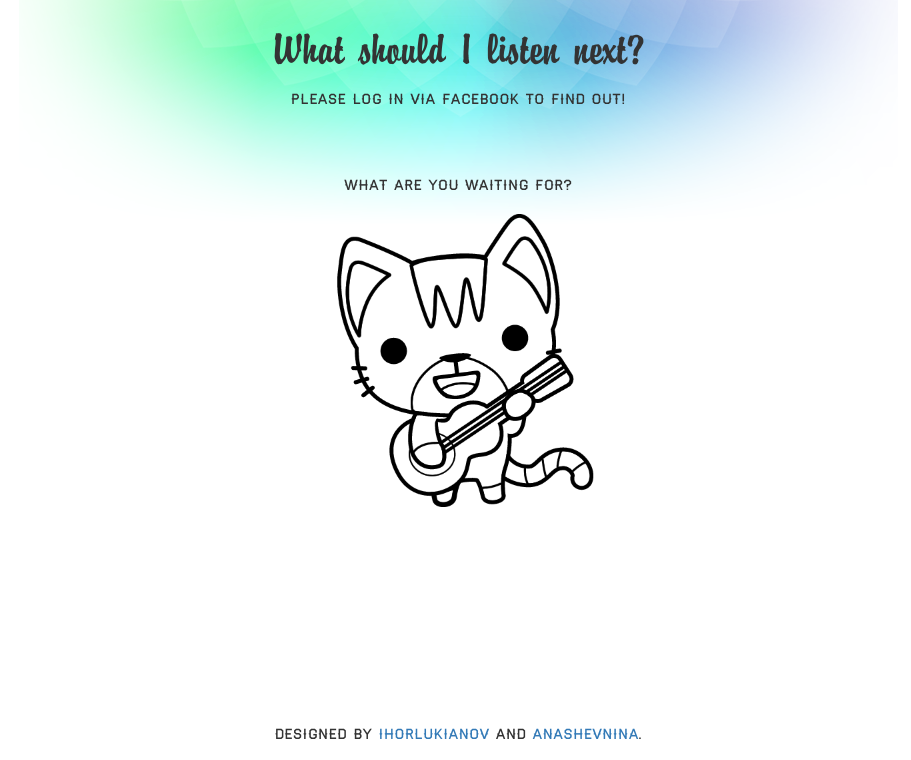
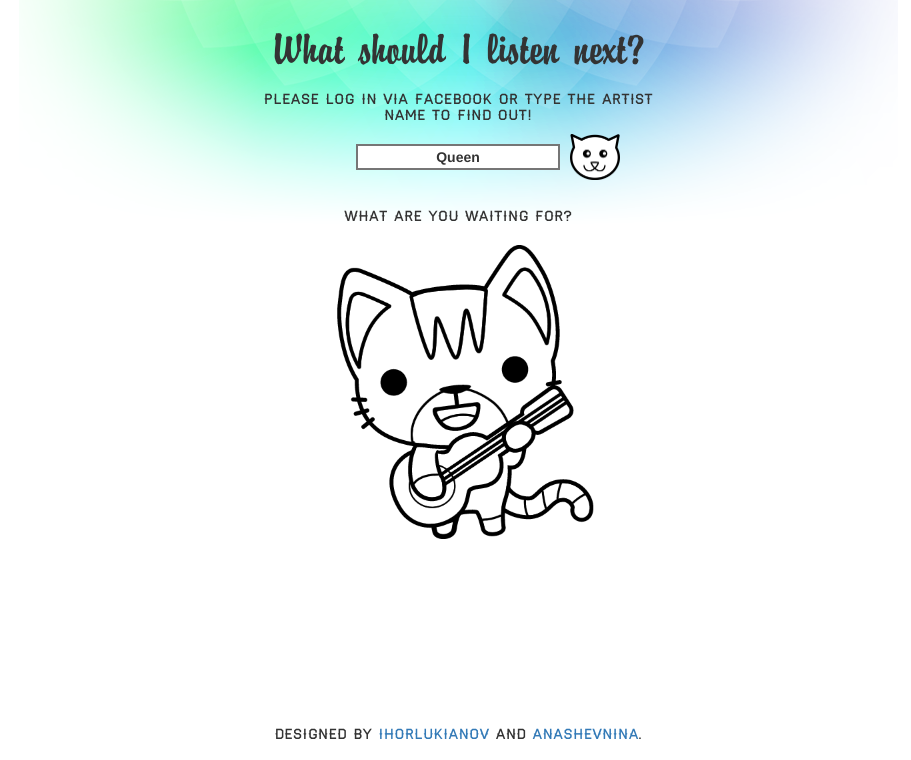
Before and after one commit to is-apoop/whatshouldilistennext, a Python web app: template WhatShouldIListenNext/templates/index.html in a window 1280 px wide. Shown: the top 760 px of the page, without its empty margins (182-1093 px from the left). Run offline with Jinja, Linux system fonts and the light colour scheme; the template is opened without the code that fills it, so the values that code supplies are empty; some libraries are stand-ins or nearby versions.

Commit message:
'inputField'

```diff
--- a/WhatShouldIListenNext/templates/index.html
+++ b/WhatShouldIListenNext/templates/index.html
@@ -22,11 +22,16 @@
               <div id='messages'>
                 <h3 id="status">
                 </h3>
-                <br>
                  <div id='fbbutton'>
-                  <fb:login-button id='fb_login_button' class = 'shown' scope="public_profile,email,user_likes" data-size="xlarge" onlogin="checkLoginState();">
+                  <fb:login-button id='fb_login_button' class = 'shown' scope="public_profile,email,user_likes" data-size="large" onlogin="checkLoginState();">
                   </fb:login-button>
                  </div>
+                 <div id="artist-input">
+                  <span>
+                     <input title="Artist" type="text"  size=20% id="artist" name="artist" value='Queen'/>
+                  </span>
+                  <input type="image" src="/stylesheets/img/cat_button.jpg" name="saveForm" class="btTxt submit" id="go" title="Find the artist! Meow meow!" />
+                  </div>
                 <br>
                 <h3 id="info"> </h3>
               </div>
--- a/stylesheets/css/main.css
+++ b/stylesheets/css/main.css
@@ -19,7 +19,22 @@ h2 {
   font-family: Haymaker;
   font-size: 1.5em;
 }
-
+#artist-input {
+  padding-top: 10px;
+  position: relative;
+}
+#artist {
+  border-width: 2px;
+  border-style: solid;
+  font-weight: bolder;
+  text-align: center;
+}
+#go {
+  width: 50px;
+  position: absolute;
+  top: 0px;
+  margin-left: 10px;
+}
 #title {
   position: relative;
   top: 0;
--- a/stylesheets/js/scripts.js
+++ b/stylesheets/js/scripts.js
@@ -17,7 +17,7 @@ var fadeInDuration = 800;
     }
   }
   function resetContent() {
-      document.getElementById('status').innerHTML = 'Please Log in via Facebook to find out!';
+      document.getElementById('status').innerHTML = 'Please Log in via Facebook or type the artist name to find out!';
       $("#all_results").text("");
       $('#kitty').attr("src","/stylesheets/img/guitarist-cat_2.png");
       $('#kitty').fadeIn(fadeInDuration);
@@ -81,8 +81,6 @@ var fadeInDuration = 800;
   // successful.  See statusChangeCallback() for when this call is made.
   function justDoIt() {
     var musicList;
-    $("#all_results").text("");
-    $('#kitty').hide();
     $('#fb_logout_button').removeClass('hidden').addClass('shown');
     $('#fb_login_button').removeClass('shown').addClass('hidden');
     console.log('Welcome!  Fetching your information.... ');
@@ -270,6 +268,8 @@ function searchArtist(names, callback) {
         }) ;
 }
 function addNewArtists(artists) {
+    $("#all_results").text("");
+    $('#kitty').hide();
     console.log('searching for', artists);
     searchArtist(artists, function(data) {
         console.log('search', data);
@@ -298,6 +298,7 @@ function info(txt) {
     $("#info").text(txt);
 }
 
+
 //Back to top button script
 $(document).ready(function() {
     var offset = 250;
@@ -312,7 +313,15 @@ $(document).ready(function() {
             $('.back-to-top').fadeOut(fadeInDuration);
         }
     });
+    $("#artist").on('keydown', function(evt) {
+        if (evt.keyCode == 13) {
+            addNewArtists($("#artist").val());
+        }
+    });
 
+    $("#go").on("click", function() {
+        addNewArtists($("#artist").val());
+    });
     $('.back-to-top').click(function(event) {
         event.preventDefault();
         $('html, body').animate({scrollTop: 0}, duration);
```
Also changed, not shown: stylesheets/img/cat_button.jpg (added).
